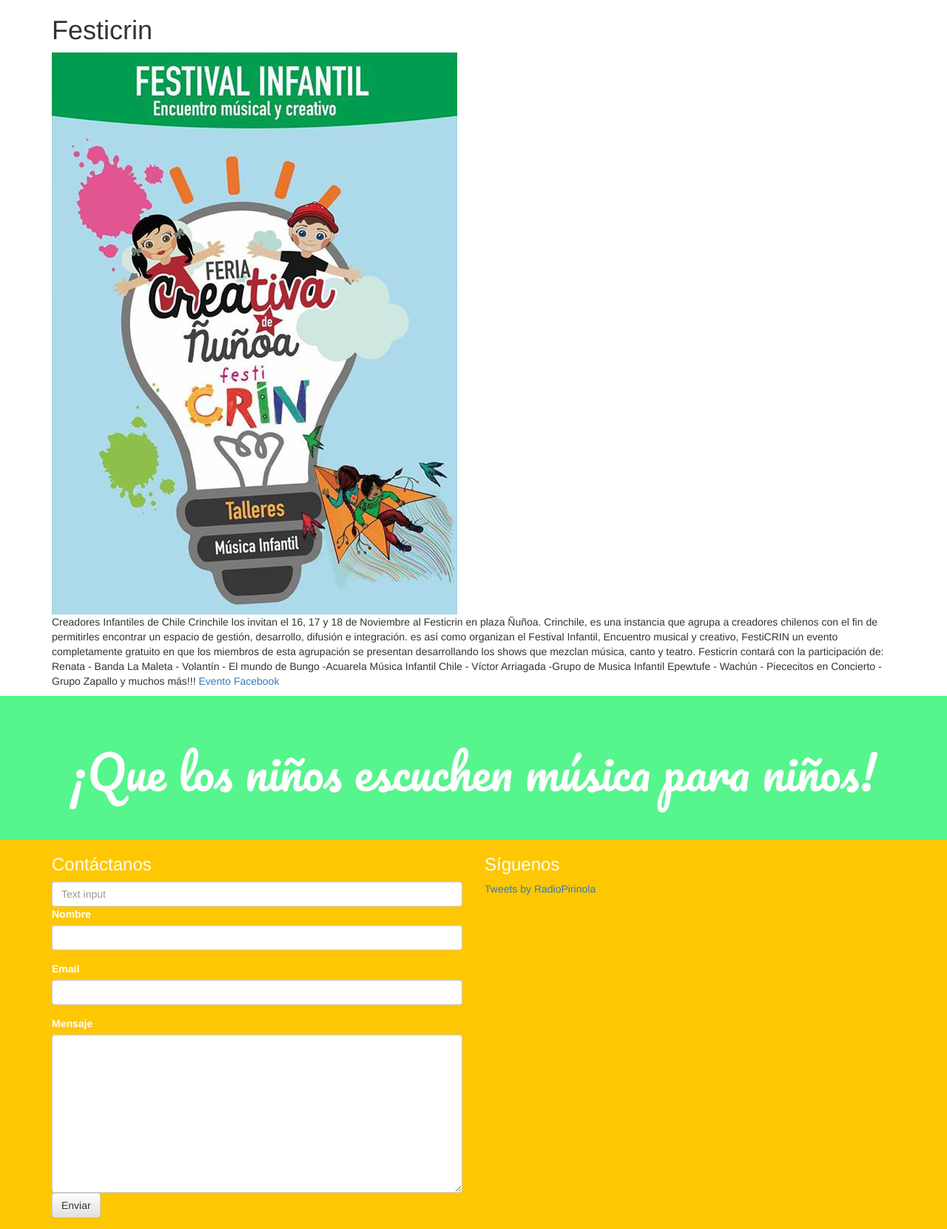
After one commit to LatinGab/radio_pirinola, a PHP site: page /noticia.html in a window 1280 px wide. The commit adds this page. Shown: the part 154-1816 px from the top of the page at 74% size. Run offline with PHP 8.4, Linux system fonts and the light colour scheme; some libraries are stand-ins or nearby versions.

Commit message:
prueba incompleta
no alcancé a terminar

```diff
--- a/assets/css/pirinola.css
+++ b/assets/css/pirinola.css
@@ -54,3 +48,28 @@
   font-weight: 300;
   padding: 50px;
 }
+
+.jumbotron {
+  font-family: 'Pacifico', cursive;
+  background-position: center;
+  background-color: #57f58d;
+  text-align: center;
+  color: white;
+}
+
+.bloque_noticias{
+  margin-top: 20px;
+}
+
+.panel_footer {
+  background-color: #fec704;
+  color:white;
+  margin-top: -30px;
+}
+
+@media(max-width:500px) {
+/* Joomla Category Blog Pagination Hide */
+#myCarousel{
+    display:none!important
+}
+}
--- /dev/null
+++ b/noticia.html
@@ -0,0 +1,138 @@
+<!DOCTYPE html>
+<html lang="es">
+
+<head>
+  <meta charset="UTF-8">
+  <meta name="viewport" content="width=device-width, initial-scale=1.0">
+  <meta http-equiv="X-UA-Compatible" content="ie=edge">
+  <title>Radio Pirinola</title>
+  <!-- Latest compiled and minified CSS -->
+  <link rel="stylesheet" href="https://maxcdn.bootstrapcdn.com/bootstrap/3.3.7/css/bootstrap.min.css" integrity="sha384-BVYiiSIFeK1dGmJRAkycuHAHRg32OmUcww7on3RYdg4Va+PmSTsz/K68vbdEjh4u" crossorigin="anonymous">
+
+  <!-- Optional theme -->
+  <link rel="stylesheet" href="https://maxcdn.bootstrapcdn.com/bootstrap/3.3.7/css/bootstrap-theme.min.css" integrity="sha384-rHyoN1iRsVXV4nD0JutlnGaslCJuC7uwjduW9SVrLvRYooPp2bWYgmgJQIXwl/Sp" crossorigin="anonymous">
+
+  <!-- google font -->
+  <link href="https://fonts.googleapis.com/css?family=Playfair+Display|Roboto" rel="stylesheet">
+  <link href="https://fonts.googleapis.com/css?family=Pacifico" rel="stylesheet">
+
+  <!-- Main styles -->
+  <link rel="stylesheet" href="assets/css/pirinola.css">
+
+</head>
+
+<body>
+  <!-- barra de navegación -->
+  <nav class="navbar mi_barra navbar-fixed-top">
+    <div class="container">
+      <!-- Brand and toggle get grouped for better mobile display -->
+      <div class="navbar-header">
+        <button type="button" class="navbar-toggle collapsed" data-toggle="collapse" data-target="#bs-example-navbar-collapse-1" aria-expanded="false">
+          <span class="sr-only">Toggle navigation</span>
+          <span class="icon-bar"></span>
+          <span class="icon-bar"></span>
+          <span class="icon-bar"></span>
+        </button>
+        <a class="navbar-brand logo_barra" href="#" id="logo_barr2a">Radio Pirinola
+        </a>
+      </div>
+
+      <!-- Collect the nav links, forms, and other content for toggling -->
+      <div class="collapse navbar-collapse" id="bs-example-navbar-collapse-1">
+        <ul class="nav navbar-nav navbar-right">
+          <li><a href="index.html" "target=blank">Inicio</a></li>
+          <li><a href="index.html" "target=blank">Programación</a></li>
+          <li><a href="noticias.html" "target=blank">Noticias</a></li>
+          <li><a href="nosotros.html" "target=blank">Radio</a></li>
+        </ul>
+      </div><!-- /.navbar-collapse -->
+    </div><!-- /.container-fluid -->
+  </nav>
+  <!--fin barra de navegación-->
+  <!--reproductor radio-->
+  <header>
+    <div class="container reproductor">
+      <iframe style="width: 100%; height: 100px;" src="https://tunein.com/embed/player/s232562/" frameborder="no" scrolling="no"></iframe>
+    </div>
+  </header>
+  <!--reproductor radio-->
+
+  <!--noticias-->
+  <section>
+    <div class="container">
+      <h1>Festicrin</h1>
+      <img src="assets/img/festicrin.jpg" alt="Afiche Festicrin 2018" class="img-responsive">
+      <p>
+        Creadores Infantiles de Chile Crinchile los invitan el 16, 17 y 18 de Noviembre al Festicrin en plaza Ñuñoa.
+
+        Crinchile, es una instancia que agrupa a creadores chilenos con el fin de permitirles encontrar un espacio de gestión, desarrollo, difusión e integración. es así como organizan el Festival Infantil, Encuentro musical y creativo,
+
+        FestiCRIN un evento completamente gratuito en que los miembros de esta agrupación se presentan desarrollando los shows que mezclan música, canto y teatro.
+
+        Festicrin contará con la participación de:
+
+        Renata - Banda La Maleta - Volantín - El mundo de Bungo -Acuarela Música Infantil Chile - Víctor Arriagada -Grupo de Musica Infantil Epewtufe - Wachún - Piececitos en Concierto - Grupo Zapallo y muchos más!!!
+
+
+        <a href="https://www.facebook.com/events/2150692058308603">Evento Facebook</a></p>
+    </div>
+  </section>
+  <!--fin noticias-->
+
+  <!--mensaje-->
+  <section>
+    <div class="jumbotron">
+      <h1>¡Que los niños escuchen música para niños!</h1>
+    </div>
+  </section>
+
+  <!--footer-->
+  <section>
+    <footer class="panel_footer">
+      <div class="container">
+        <div class="row">
+          <div class="col-md-6 col-sm-6 col-xs-12">
+            <h3>Contáctanos</h3>
+            <form>
+              <input type="text" class="form-control" placeholder="Text input">
+              <div class="form-group">
+                <label for="exampleInputEmail1">Nombre</label>
+                <input type="email" class="form-control" id="exampleInputEmail1" placeholder="">
+              </div>
+              <div class="form-group">
+                <label for="exampleInputPassword1">Email</label>
+                <input type="password" class="form-control" id="exampleInputPassword1" placeholder="">
+              </div>
+              <div class="form-group">
+                <label for="exampleInputPassword1">Mensaje</label>
+                <textarea class="form-control" rows="10"></textarea>
+                <button type="submit" class="btn btn-default">Enviar</button>
+              </div>
+            </form>
+          </div>
+          <div class="col-md-6 col-sm-6 col-xs-12">
+            <h3>Síguenos</h3>
+            <a class="twitter-timeline" data-height="450" href="https://twitter.com/RadioPirinola?ref_src=twsrc%5Etfw">Tweets by RadioPirinola</a>
+            <script async src="https://platform.twitter.com/widgets.js" charset="utf-8"></script>
+          </div>
+        </div>
+      </div>
+    </footer>
+  </section>
+
+  <!--jquery 3.3.1-->
+  <script src="https://code.jquery.com/jquery-3.3.1.min.js" integrity="sha256-FgpCb/KJQlLNfOu91ta32o/NMZxltwRo8QtmkMRdAu8=" crossorigin="anonymous"></script>
+
+  <!-- Latest compiled and minified JavaScript -->
+  <script src="https://maxcdn.bootstrapcdn.com/bootstrap/3.3.7/js/bootstrap.min.js" integrity="sha384-Tc5IQib027qvyjSMfHjOMaLkfuWVxZxUPnCJA7l2mCWNIpG9mGCD8wGNIcPD7Txa" crossorigin="anonymous"></script>
+
+  <!-- Font awesome -->
+  <link rel="stylesheet" href="https://use.fontawesome.com/releases/v5.4.2/css/all.css" integrity="sha384-/rXc/GQVaYpyDdyxK+ecHPVYJSN9bmVFBvjA/9eOB+pb3F2w2N6fc5qB9Ew5yIns" crossorigin="anonymous">
+  </script>
+
+  <!--Main scripts  -->
+  <script src="assets/js/scripts.js"></script>
+
+</body>
+
+</html>
```
Also changed, not shown: other parts of assets/css/pirinola.css (+11 -17 lines), index.html (+131 -7 lines), README.md, assets/img/chamaco.jpg (added), assets/img/festicrin.jpg (added), assets/img/image-1.jpg (added), assets/img/image-2.jpg (added), assets/img/logo_2.png (added), assets/img/papijon.jpg (added), 3 other files.
